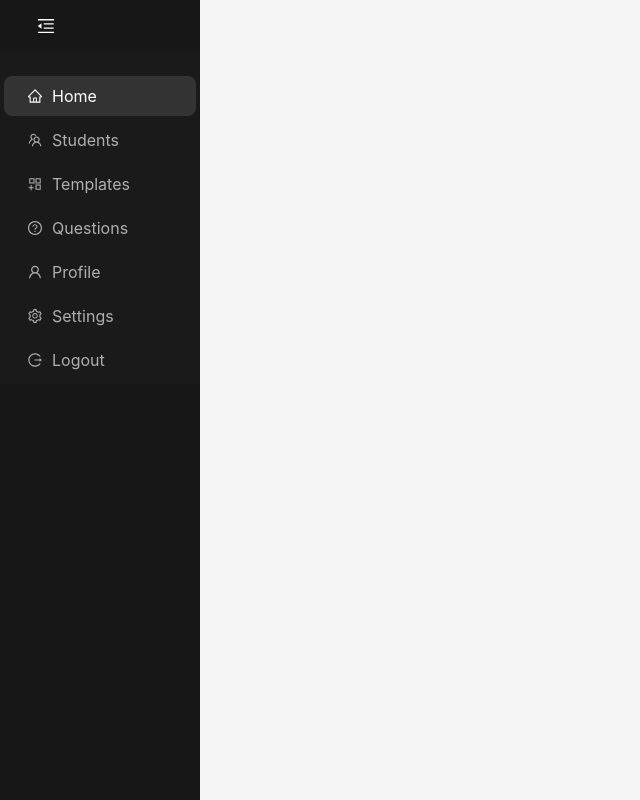
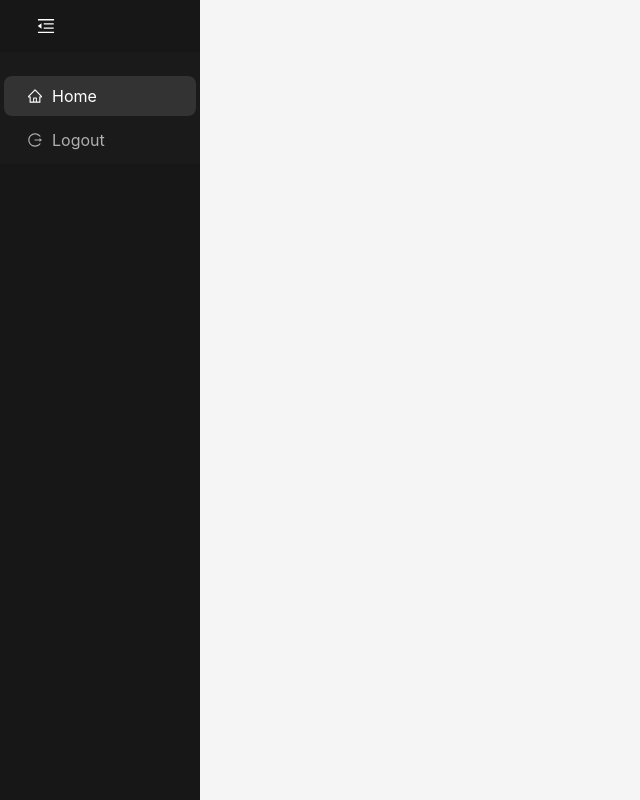
Before and after one commit to GokAG17/AppGen, a React (Vite) app: page /teacher in a window 1280 px wide. Shown: the whole page, without its empty margins (0-640 px from the left). Built offline with nearby package versions, Linux system fonts and the light colour scheme.

Commit message:
Final Commit

```diff
--- a/src/teachers/components/Navbar.jsx
+++ b/src/teachers/components/Navbar.jsx
@@ -36,35 +36,36 @@ const Navbar = () => {
       icon: <HomeOutlined />,
       label: <Link to="/teacher/home">Home</Link>,
     },
+    // {
+    //   key: "2",
+    //   icon: <TeamOutlined />,
+    //   label: <Link to="/teacher/students">Students</Link>,
+    // },
+    // {
+    //   key: "3",
+    //   icon: <AppstoreAddOutlined />,
+    //   label: <Link to="/teacher/templates">Templates</Link>,
+    // },
+    // {
+    //   key: "4",
+    //   icon: <QuestionCircleOutlined />,
+    //   label: <Link to="/teacher/questions">Questions</Link>,
+    // },
+    // {
+    //   key: "5",
+    //   icon: <UserOutlined />,
+    //   label: <Link to="/teacher/profile">Profile</Link>,
+    // },
+    // {
+    //   key: "6",
+    //   icon: <SettingOutlined />,
+    //   label: <Link to="/teacher/settings">Settings</Link>,
+    // },
     {
-      key: "2",
-      icon: <TeamOutlined />,
-      label: <Link to="/teacher/students">Students</Link>,
-    },
-    {
-      key: "3",
-      icon: <AppstoreAddOutlined />,
-      label: <Link to="/teacher/templates">Templates</Link>,
-    },
-    {
-      key: "4",
-      icon: <QuestionCircleOutlined />,
-      label: <Link to="/teacher/questions">Questions</Link>,
-    },
-    {
-      key: "5",
-      icon: <UserOutlined />,
-      label: <Link to="/teacher/profile">Profile</Link>,
-    },
-    {
-      key: "6",
-      icon: <SettingOutlined />,
-      label: <Link to="/teacher/settings">Settings</Link>,
-    },{
       key: "7",
       icon: <LogoutOutlined />,
       label: <a onClick={handleLogout}>Logout</a>,
-    }
+    },
   ];
 
   return (
```
